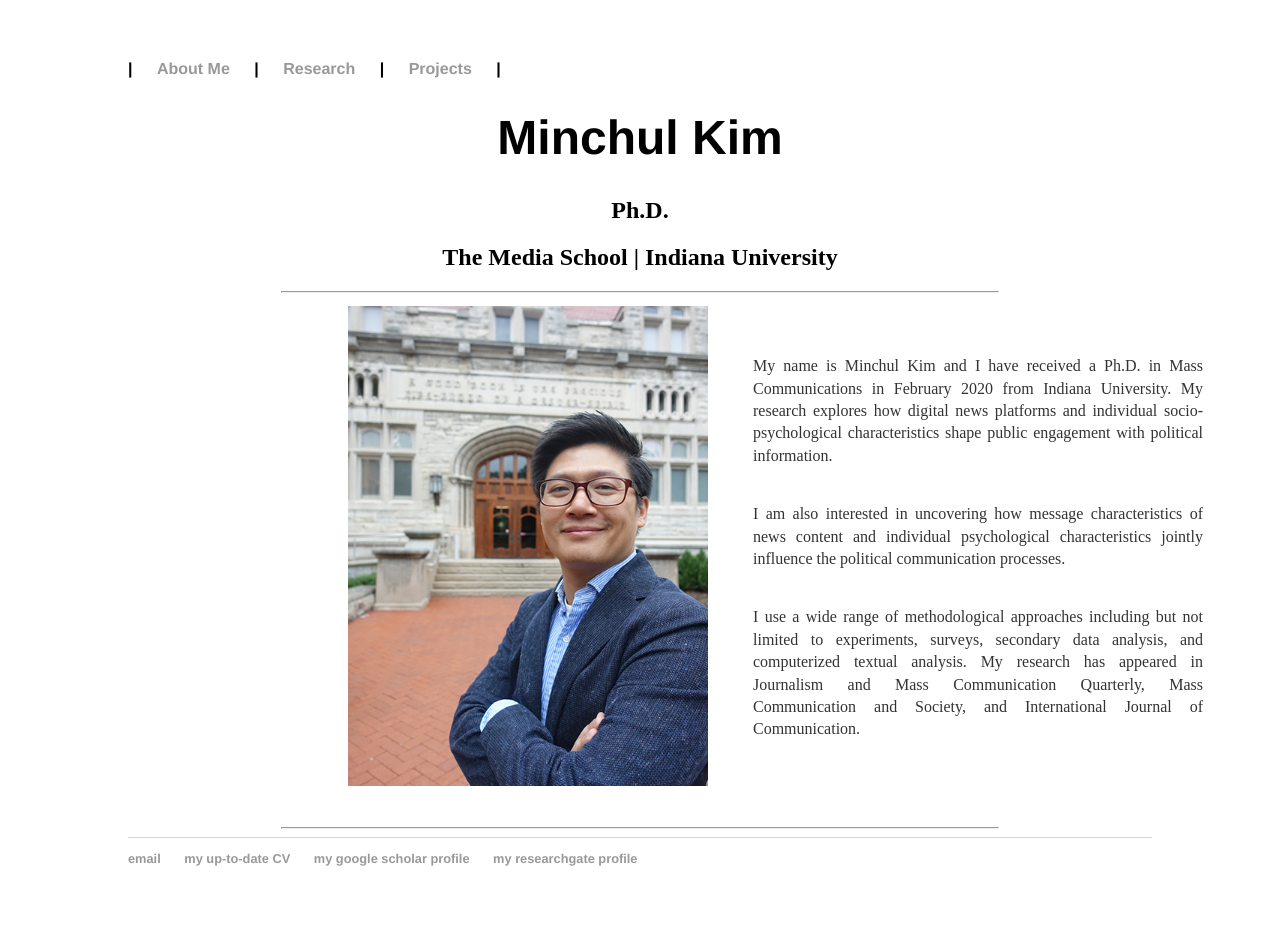
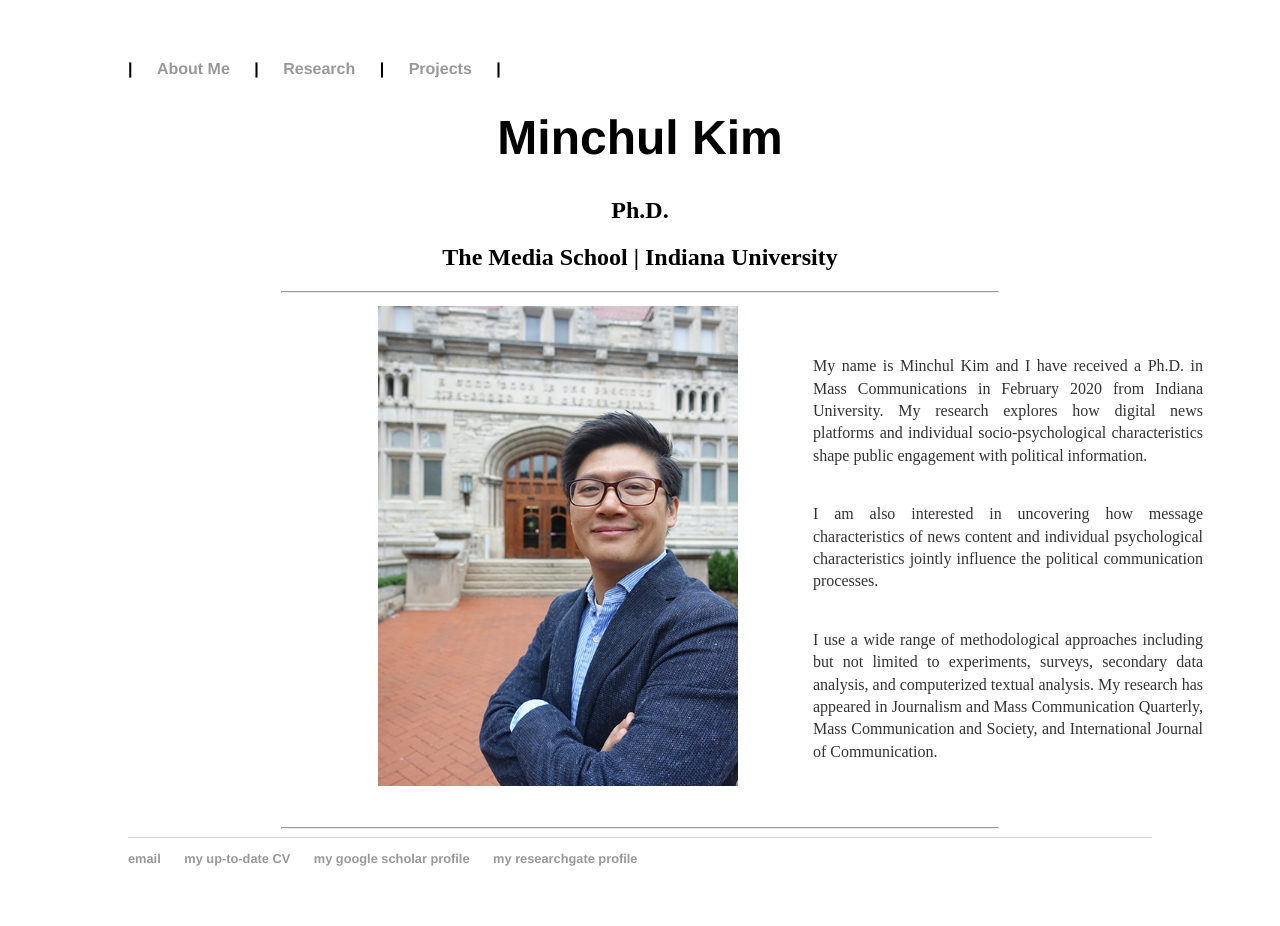
Before and after one commit to minchulkim-phd/minchulkim, a Jekyll site: the page built from index.html, in a window 1280 px wide. Built offline with Jekyll 4.4.1, drawn with Linux system fonts in a browser that asks for light colours.

Commit message:
Update index.html

```diff
--- a/index.html
+++ b/index.html
@@ -9,7 +9,7 @@
 
 	<hr width='70%'>
         <div class="slide-content">
-		<img src="/images/Portrait_Minchul Kim.jpg" width='360px;' height='480px;' style="float:left;margin: 5px 40px;">
+		<img src="/images/Portrait_Minchul Kim.jpg" width='360px;' height='480px;' style="float:left;margin: 5px 70px;">
                 <div class="imgDes">
 			</br></br></br><p> My name is Minchul Kim and I have received a Ph.D. in Mass Communications in February 2020 from Indiana University. My research explores how digital news platforms and individual socio-psychological characteristics shape public engagement with political information. </p>
 			</br></br><p> I am also interested in uncovering how message characteristics of news content and individual psychological characteristics jointly influence the political communication processes. </p>
```
